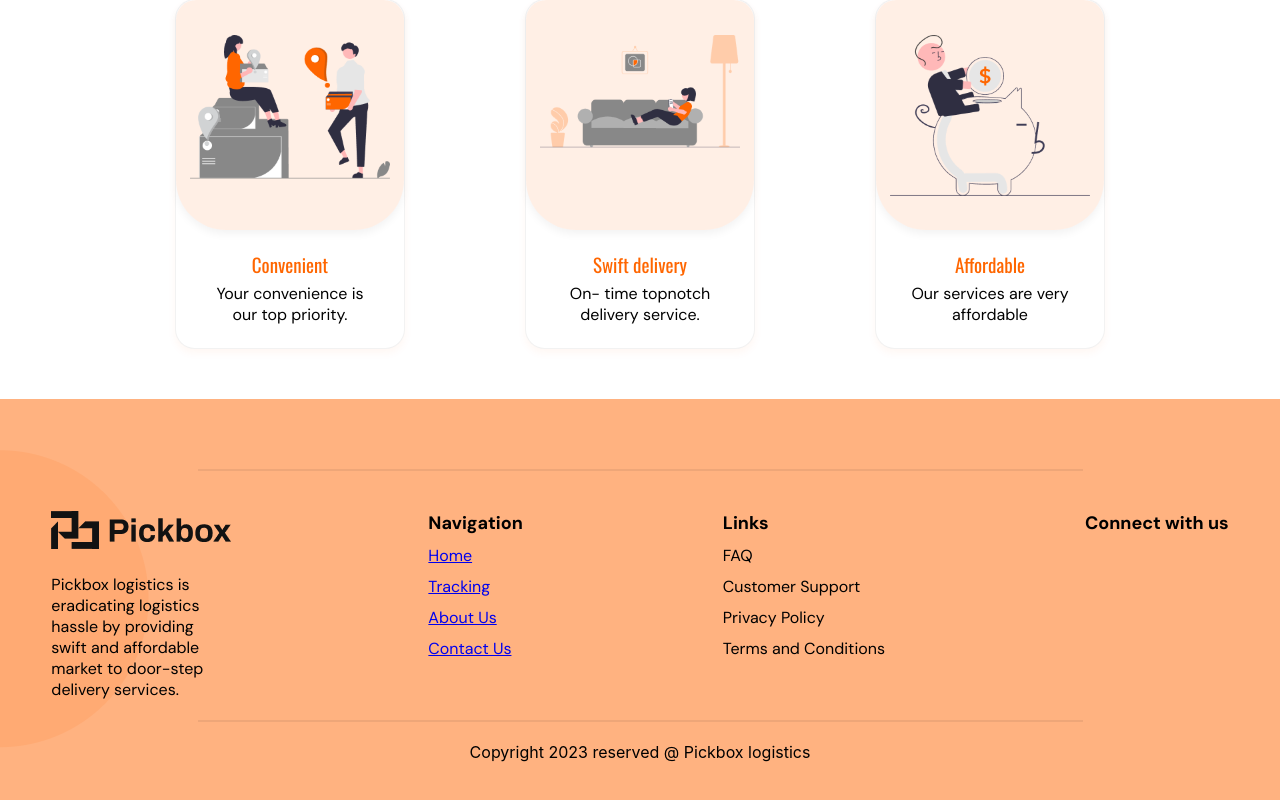
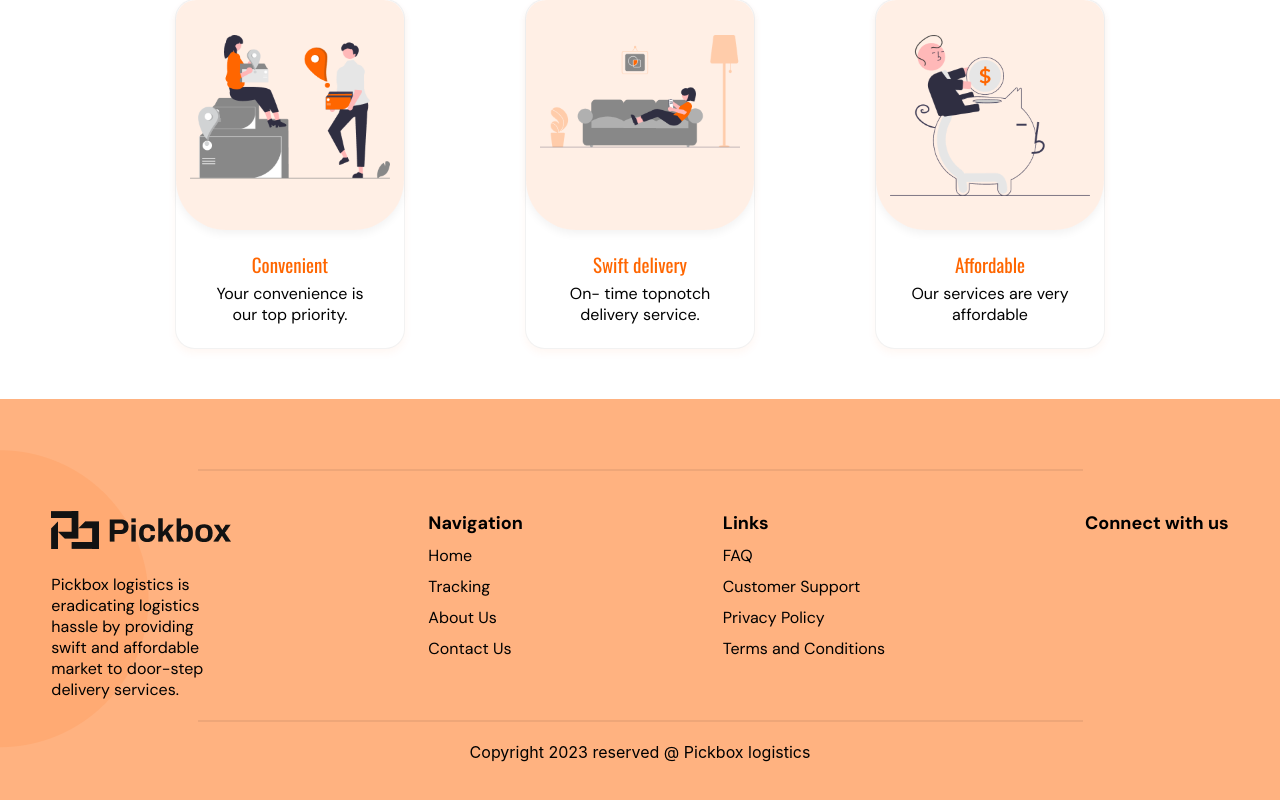
Before and after one commit to Pickbox-Project/Pickbox-frontend, a React (Create React App) app: page / in a window 1280 px wide. Shown: the part 1459-2259 px from the top of the page. Built offline with nearby package versions, Linux system fonts and the light colour scheme.

Commit message:
Made a change to the Solution Component and Started Styling Footer Component

```diff
--- a/src/Components/Footer/Footer.css
+++ b/src/Components/Footer/Footer.css
@@ -27,6 +27,11 @@
     font-family: "DM Sans", sans-serif;
 }
 
+.navigation-links a {
+    text-decoration: none;
+    color: #000;
+}
+
 .footer-title {
     font-size: 18px;
     font-family: "DM Sans", sans-serif;
```
